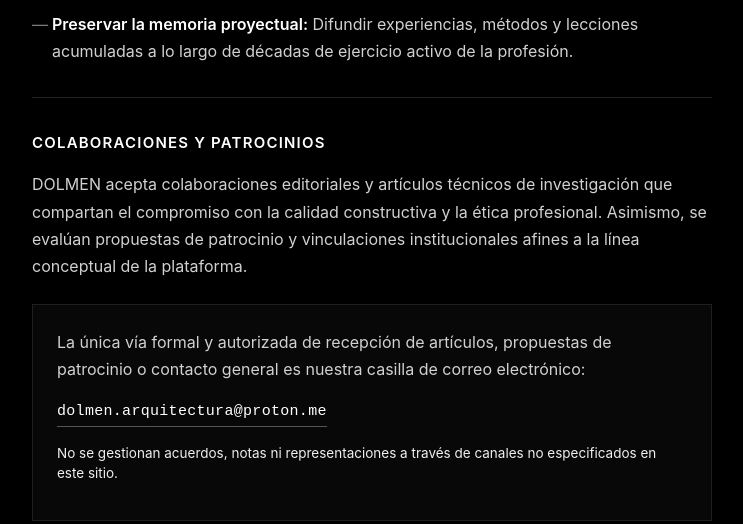
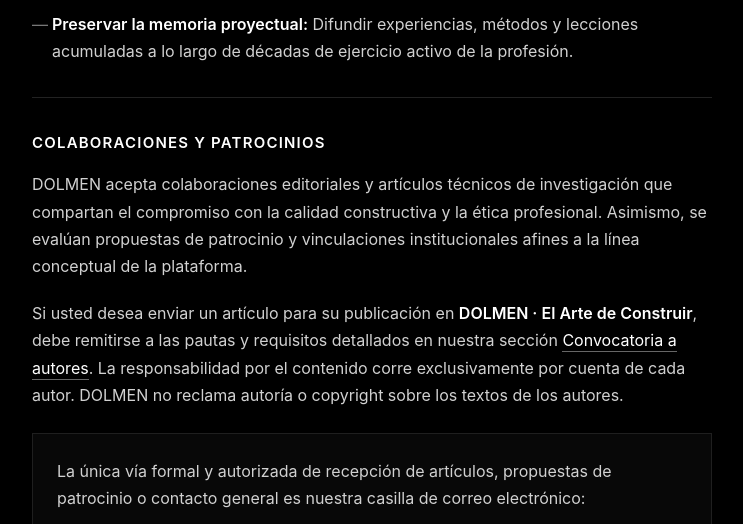
Before and after one commit to dolmen1111/dolmen1111.github.io, a plain HTML site: page transparencia.html in a window 1280 px wide. Shown: the part 892-1416 px from the top of the page, without its empty margins (268-1011 px from the left). Drawn offline with Linux system fonts and the light colour scheme.

Commit message:
Update transparencia.html

```diff
--- a/transparencia.html
+++ b/transparencia.html
@@ -78,6 +78,19 @@
 
 .nowrap {
 white-space: nowrap;
+}
+
+.inline-link {
+color: #ffffff;
+text-decoration: none;
+border-bottom: 1px solid #666666;
+padding-bottom: 1px;
+transition: border-color 0.2s ease, color 0.2s ease;
+}
+
+.inline-link:hover {
+border-color: #ffffff;
+color: #ffffff;
 }
 
 ul {
@@ -219,6 +232,9 @@
 <p>
 DOLMEN acepta colaboraciones editoriales y artículos técnicos de investigación que compartan el compromiso con la calidad constructiva y la ética profesional. Asimismo, se evalúan propuestas de patrocinio y vinculaciones institucionales afines a la línea conceptual de la plataforma.
 </p>
+<p>
+Si usted desea enviar un artículo para su publicación en <strong>DOLMEN · El Arte de Construir</strong>, debe remitirse a las pautas y requisitos detallados en nuestra sección <a href="convocatoria.html" class="inline-link">Convocatoria a autores</a>. La responsabilidad por el contenido corre exclusivamente por cuenta de cada autor. DOLMEN no reclama autoría o copyright sobre los textos de los autores.
+</p>
 
 <div class="contact-block">
 <p>
```
Lines whose indentation alone changed are shown as unchanged.
